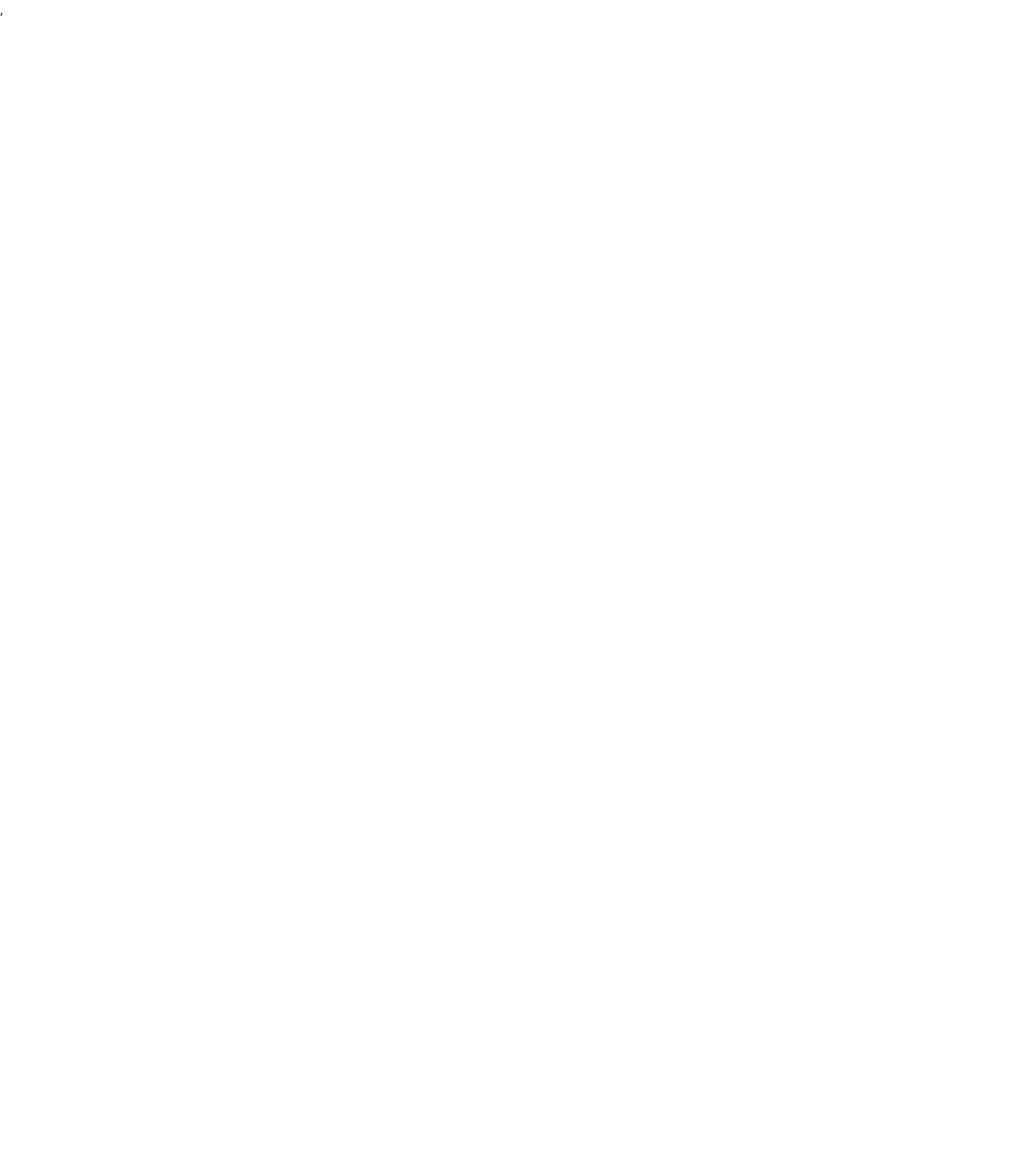
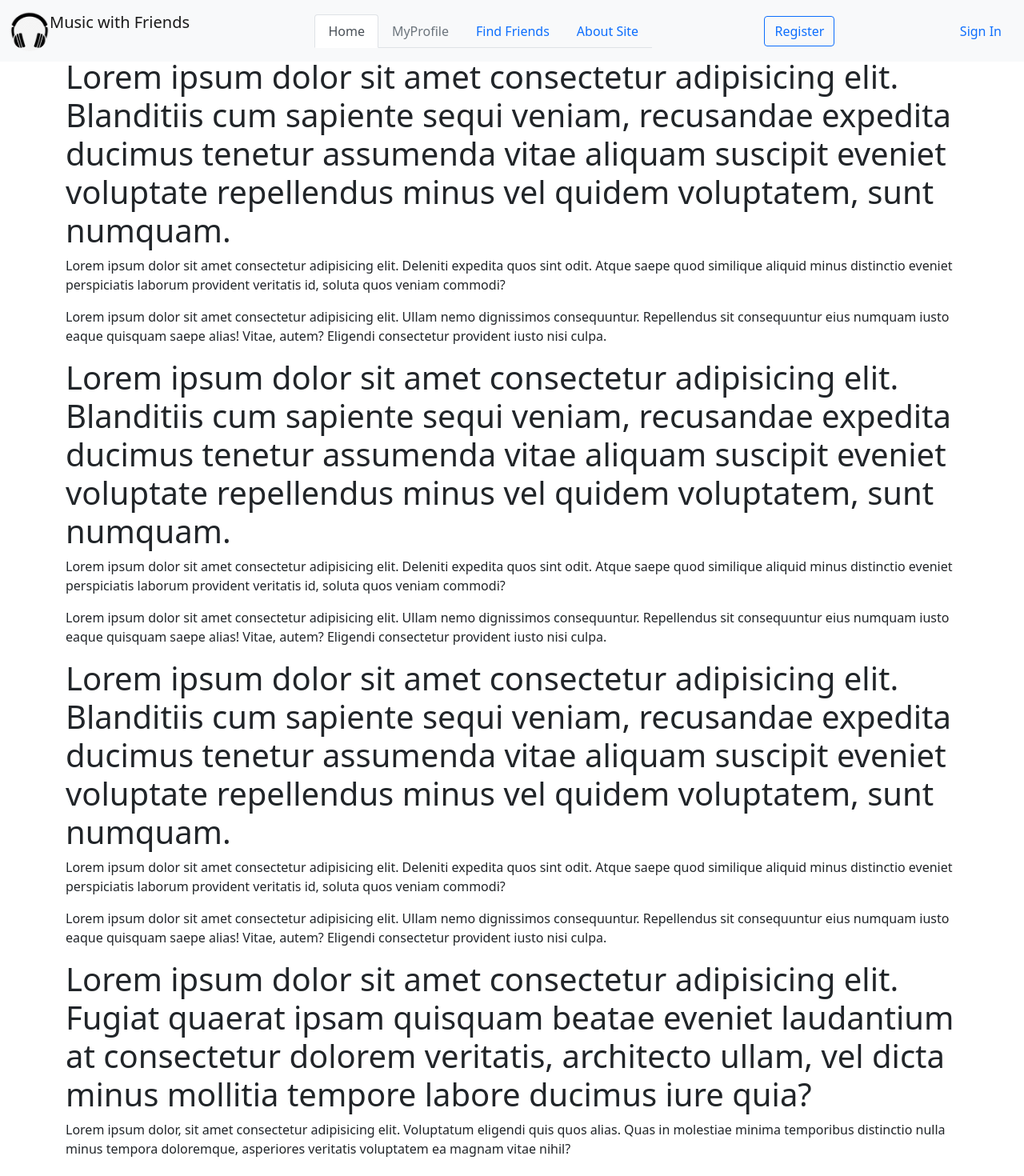
Before and after one commit to danielramirez0/MusicSocialMediaAppFE, a React (Create React App) app: page / in a window 1280 px wide. Shown: the top 1470 px of the page at 80% size. Before the commit the page ends 800 px from the top, so only its background shows below. Built offline with nearby package versions, Linux system fonts and the light colour scheme.

Commit message:
Adds home page for landing page. Updates NavBar with tabs and href to upcoming page links. Adds logo.

```diff
--- a/src/components/App.jsx
+++ b/src/components/App.jsx
@@ -1,12 +1,13 @@
 import "./App.css";
 import { Switch, Route } from "react-router-dom";
 import MyProfilePage from "./MyProfilePage/MyProfile";
+import Home from "./Home/Home";
 
 function App() {
   return (
     <div>
       <Switch>
-        {/* <Route path="/" exact component={MainPage} /> */}
+        <Route path="/" exact component={Home} />
         <Route path="/myProfilePage" component={MyProfilePage} />
         {/* <Route path="/otherUserProfilePage" component={OtherUserProfilePage} /> */}
         {/* <Route path="/searchUserPage" component={SearchUserPage} /> */}
--- a/src/components/BioInfo/BioInfo.jsx
+++ b/src/components/BioInfo/BioInfo.jsx
@@ -1,4 +1,4 @@
-import react from "react";
+import React from "react";
 import "./BioInfo.css";
 
 const BioInfo = () => {
--- /dev/null
+++ b/src/components/Home/Home.jsx
@@ -0,0 +1,79 @@
+import NavBar from "../NavBar/NavBar";
+const Home = (props) => {
+  return (
+    <div className="container">
+      <div className="pb-5">
+        <NavBar userLoggedIn={false} />
+      </div>
+      <div className="pt-4">
+        <h1 className="">
+          Lorem ipsum dolor sit amet consectetur adipisicing elit. Blanditiis cum sapiente sequi
+          veniam, recusandae expedita ducimus tenetur assumenda vitae aliquam suscipit eveniet
+          voluptate repellendus minus vel quidem voluptatem, sunt numquam.
+        </h1>
+        <p>
+          Lorem ipsum dolor sit amet consectetur adipisicing elit. Deleniti expedita quos sint odit.
+          Atque saepe quod similique aliquid minus distinctio eveniet perspiciatis laborum provident
+          veritatis id, soluta quos veniam commodi?
+        </p>
+        <p>
+          Lorem ipsum dolor sit amet consectetur adipisicing elit. Ullam nemo dignissimos
+          consequuntur. Repellendus sit consequuntur eius numquam iusto eaque quisquam saepe alias!
+          Vitae, autem? Eligendi consectetur provident iusto nisi culpa.
+        </p>
+        <h1>
+          Lorem ipsum dolor sit amet consectetur adipisicing elit. Blanditiis cum sapiente sequi
+          veniam, recusandae expedita ducimus tenetur assumenda vitae aliquam suscipit eveniet
+          voluptate repellendus minus vel quidem voluptatem, sunt numquam.
+        </h1>
+        <p>
+          Lorem ipsum dolor sit amet consectetur adipisicing elit. Deleniti expedita quos sint odit.
+          Atque saepe quod similique aliquid minus distinctio eveniet perspiciatis laborum provident
+          veritatis id, soluta quos veniam commodi?
+        </p>
+        <p>
+          Lorem ipsum dolor sit amet consectetur adipisicing elit. Ullam nemo dignissimos
+          consequuntur. Repellendus sit consequuntur eius numquam iusto eaque quisquam saepe alias!
+          Vitae, autem? Eligendi consectetur provident iusto nisi culpa.
+        </p>
+        <h1>
+          Lorem ipsum dolor sit amet consectetur adipisicing elit. Blanditiis cum sapiente sequi
+          veniam, recusandae expedita ducimus tenetur assumenda vitae aliquam suscipit eveniet
+          voluptate repellendus minus vel quidem voluptatem, sunt numquam.
+        </h1>
+        <p>
+          Lorem ipsum dolor sit amet consectetur adipisicing elit. Deleniti expedita quos sint odit.
+          Atque saepe quod similique aliquid minus distinctio eveniet perspiciatis laborum provident
+          veritatis id, soluta quos veniam commodi?
+        </p>
+        <p>
+          Lorem ipsum dolor sit amet consectetur adipisicing elit. Ullam nemo dignissimos
+          consequuntur. Repellendus sit consequuntur eius numquam iusto eaque quisquam saepe alias!
+          Vitae, autem? Eligendi consectetur provident iusto nisi culpa.
+        </p>
+        <h1>
+          Lorem ipsum dolor sit amet consectetur adipisicing elit. Fugiat quaerat ipsam quisquam
+          beatae eveniet laudantium at consectetur dolorem veritatis, architecto ullam, vel dicta
+          minus mollitia tempore labore ducimus iure quia?
+        </h1>
+        <p>
+          Lorem ipsum dolor, sit amet consectetur adipisicing elit. Voluptatum eligendi quis quos
+          alias. Quas in molestiae minima temporibus distinctio nulla minus tempora doloremque,
+          asperiores veritatis voluptatem ea magnam vitae nihil?
+        </p>
+        <h1>
+          Lorem ipsum dolor sit amet consectetur adipisicing elit. Eveniet excepturi nostrum nam
+          molestias praesentium eaque voluptatum amet placeat consectetur dolorem ad suscipit et id
+          accusantium rem magni, ullam asperiores saepe.
+        </h1>
+        <p>
+          Lorem ipsum dolor sit, amet consectetur adipisicing elit. Maxime accusantium odio libero
+          ab a nemo reiciendis, unde repudiandae inventore cum optio assumenda possimus quod,
+          repellendus sint reprehenderit earum? Dolorem, eum.
+        </p>
+      </div>
+    </div>
+  );
+};
+
+export default Home;
--- a/src/components/navbar/NavBar.jsx
+++ b/src/components/navbar/NavBar.jsx
@@ -1,25 +1,63 @@
-import React from 'react';
+import React from "react";
+import logo from "../../img/headphones.png";
 
-const NavBar =() =>{
-    return(
-        <div>
-            <nav class="navbar navbar-expand-lg navbar-light bg-light">
-                <div class="container-fluid">
-                    {/* <a class="navbar-brand" href="#">Navbar</a> */}
-                    <button class="navbar-toggler" type="button" data-bs-toggle="collapse" data-bs-target="#navbarNav" aria-controls="navbarNav" aria-expanded="false" aria-label="Toggle navigation">
-                    <span class="navbar-toggler-icon"></span>
-                    </button>
-                    <div class="collapse navbar-collapse justify-content-end" id="navbarNav">
-                    <ul class="navbar-nav">
-                        <li class="nav-item">
-                        <button>logout</button>
-                        </li>
-                    </ul>
-                    </div>
-                </div>
-            </nav>
+const NavBar = (props) => {
+  return (
+    <>
+      <nav className="navbar fixed-top navbar-light bg-light">
+        <div className="container-fluid">
+          <a className="navbar-brand" href="/">
+            <img
+              src={logo}
+              alt="logo"
+              width="30"
+              height="24"
+              className="d-inline-block align-text-top"
+            />
+            Music with Friends
+          </a>
+          <ul className="nav nav-tabs">
+            <li className="nav-item">
+              <a className="nav-link active" aria-current="page" href="/">
+                Home
+              </a>
+            </li>
+            <li className="nav-item">
+              <a
+                className={`nav-link ${props.userLoggedIn === true ? null : "disabled"}`}
+                href="/myProfilePage"
+              >
+                MyProfile
+              </a>
+            </li>
+
+            <li className="nav-item">
+              <a className="nav-link" href="/search">
+                Find Friends
+              </a>
+            </li>
+            <li className="nav-item">
+              <a className="nav-link" href="/about" tabIndex="-1">
+                About Site
+              </a>
+            </li>
+          </ul>
+          {props.userLoggedIn === false ? (
+            <>
+              <button className="btn btn-outline-primary" href="/register">
+                Register
+              </button>
+              <a className="nav-link" href="/login">
+                Sign In
+              </a>
+            </>
+          ) : (
+            <button className="btn btn-outline-danger">Logoff</button>
+          )}
         </div>
-    )
-}
+      </nav>
+    </>
+  );
+};
 
 export default NavBar;
```
Also changed, not shown: src/img/headphones.png (added), 1 other file (tests, documents, lock files or other folders).
